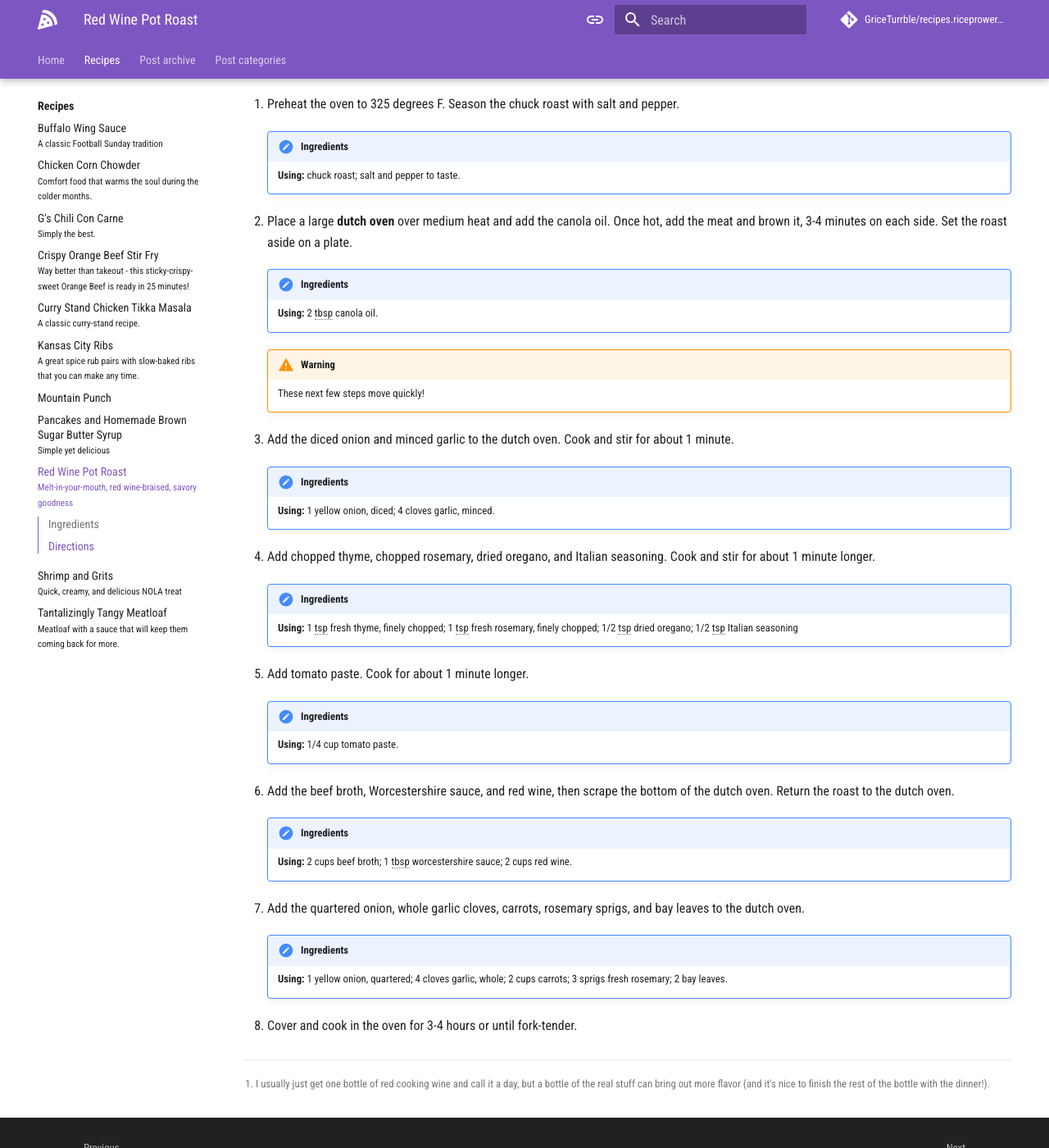
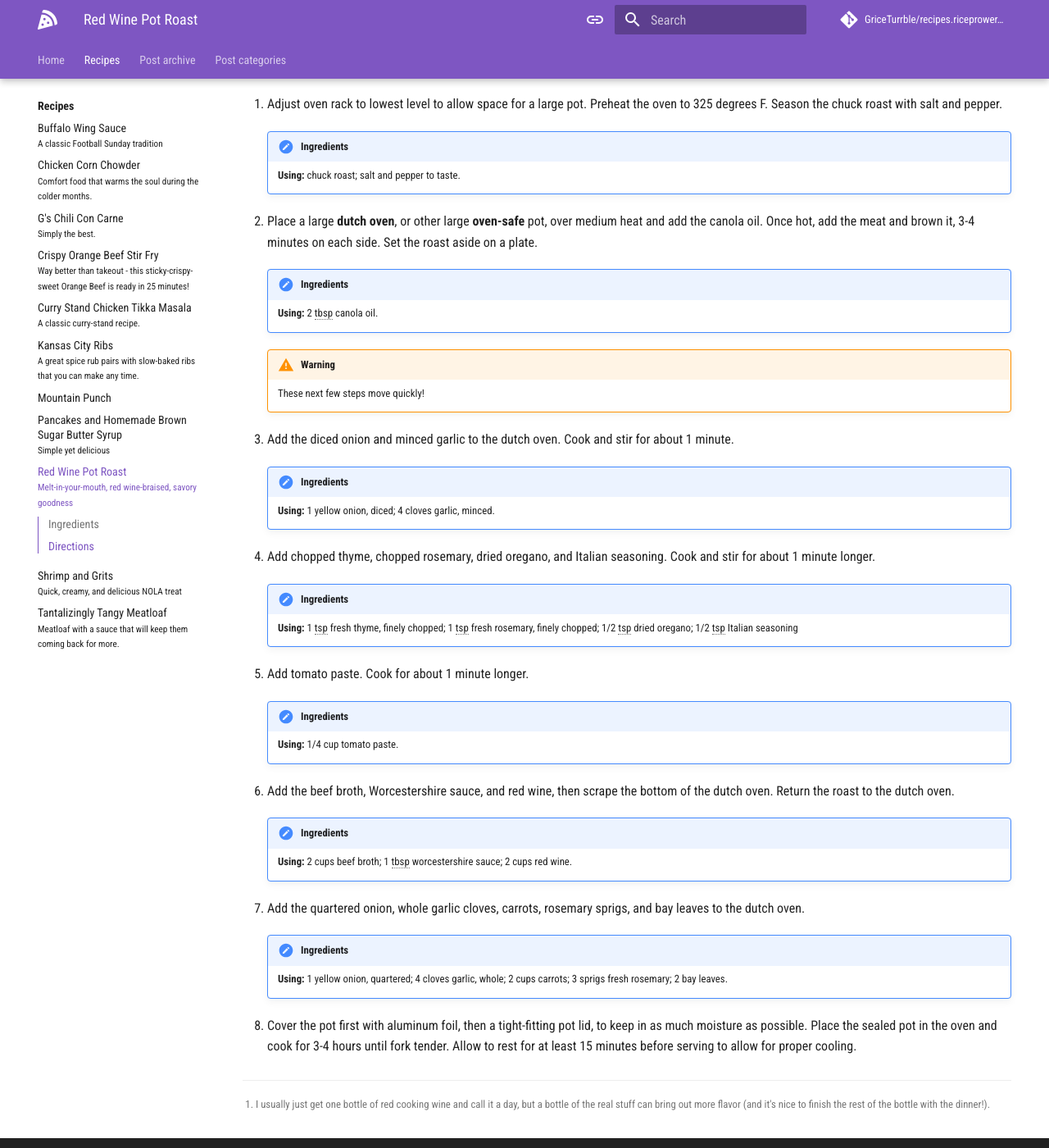
Before and after one commit to GriceTurrble/recipes.riceprower.com, an MkDocs documentation site: the page built from docs/recipes/red_wine_pot_roast.md, in a window 1280 px wide and 1400 px high, scrolled down 1701 px. Shown: the whole window at 82% size. Built offline with MkDocs 1.6.1 and Material for MkDocs 9.7.7, drawn with Linux system fonts in a browser that asks for light colours; comment, search, counter and statistics services are not loaded.

Commit message:
fix: adjustments to pot roast instructions
A similar recipe called for the aluminum foil seal,
which definitely makes sense.
My own pot that I used recently does not seal too well,
but the foil would create that barrier
to prevent the meat from drying out as it roasts.

```diff
--- a/.pre-commit-config.yaml
+++ b/.pre-commit-config.yaml
@@ -43,7 +43,7 @@ repos:
     hooks:
       - id: docformatter
   - repo: https://github.com/astral-sh/ruff-pre-commit
-    rev: "v0.6.3"
+    rev: "v0.6.4"
     hooks:
       - id: ruff
         args: [--fix, --config, ruff.toml]
--- a/docs/recipes/red_wine_pot_roast.md
+++ b/docs/recipes/red_wine_pot_roast.md
@@ -66,12 +66,12 @@ From [sweetandsavorymeals.com](https://sweetandsavorymeals.com/red-wine-pot-roas
 <!--
     Should be an ordered list at the top level
 -->
-1. Preheat the oven to 325 degrees F. Season the chuck roast with salt and pepper.
+1. Adjust oven rack to lowest level to allow space for a large pot. Preheat the oven to 325 degrees F. Season the chuck roast with salt and pepper.
 
     !!! ingredients
         **Using:** chuck roast; salt and pepper to taste.
 
-2. Place a large **dutch oven** over medium heat and add the canola oil. Once hot, add the meat and brown it, 3-4 minutes on each side. Set the roast aside on a plate.
+2. Place a large **dutch oven**, or other large **oven-safe** pot, over medium heat and add the canola oil. Once hot, add the meat and brown it, 3-4 minutes on each side. Set the roast aside on a plate.
 
     !!! ingredients
         **Using:** 2 tbsp canola oil.
@@ -104,4 +104,4 @@ From [sweetandsavorymeals.com](https://sweetandsavorymeals.com/red-wine-pot-roas
     !!! ingredients
         **Using:** 1 yellow onion, quartered; 4 cloves garlic, whole; 2 cups carrots; 3 sprigs fresh rosemary; 2 bay leaves.
 
-8. Cover and cook in the oven for 3-4 hours or until fork-tender.
+8. Cover the pot first with aluminum foil, then a tight-fitting pot lid, to keep in as much moisture as possible. Place the sealed pot in the oven and cook for 3-4 hours until fork tender. Allow to rest for at least 15 minutes before serving to allow for proper cooling.
```
